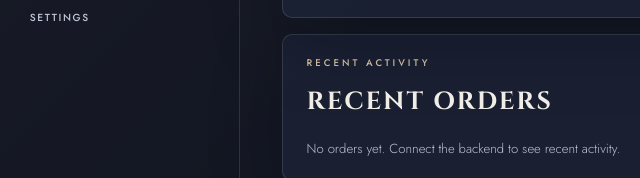
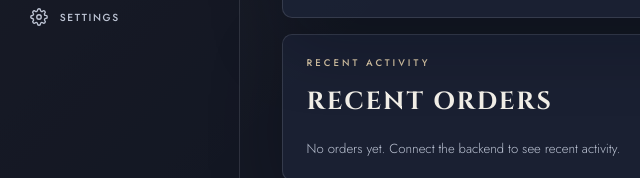
Before and after one commit to cafecurv/cafecurv.github.io, a plain HTML site: page admin/index.html in a window 1280 px wide. Shown: the part 473-651 px from the top of the page, 0-640 px from the left. Drawn offline with Linux system fonts and the light colour scheme.

Commit message:
Update index.html

```diff
--- a/admin/index.html
+++ b/admin/index.html
@@ -69,6 +69,7 @@
           <span class="nav-label">Sales</span>
         </button>
         <button type="button" class="admin-nav-link admin-nav-button" data-nav-item="settings" aria-label="Settings" aria-disabled="true">
+          <svg class="nav-icon" viewBox="0 0 24 24" fill="none" stroke="currentColor" stroke-width="1.8" stroke-linecap="round" stroke-linejoin="round" aria-hidden="true"><circle cx="12" cy="12" r="3"/><path d="M19.4 15a1.65 1.65 0 0 0 .33 1.82l.06.06a2 2 0 0 1-2.83 2.83l-.06-.06A1.65 1.65 0 0 0 15 19.4a1.65 1.65 0 0 0-1 1.51V21a2 2 0 0 1-4 0v-.09a1.65 1.65 0 0 0-1-1.51 1.65 1.65 0 0 0-1.82.33l-.06.06a2 2 0 0 1-2.83-2.83l.06-.06A1.65 1.65 0 0 0 4.6 15a1.65 1.65 0 0 0-1.51-1H3a2 2 0 0 1 0-4h.09A1.65 1.65 0 0 0 4.6 9a1.65 1.65 0 0 0-.33-1.82l-.06-.06a2 2 0 0 1 2.83-2.83l.06.06A1.65 1.65 0 0 0 9 4.6a1.65 1.65 0 0 0 1-1.51V3a2 2 0 0 1 4 0v.09A1.65 1.65 0 0 0 15 4.6a1.65 1.65 0 0 0 1.82-.33l.06-.06a2 2 0 0 1 2.83 2.83l-.06.06A1.65 1.65 0 0 0 19.4 9c.1.5.5.9 1 .9H21a2 2 0 0 1 0 4h-.09c-.5 0-.9.4-1.51 1.1z"/></svg>
           <span class="nav-label">Settings</span>
         </button>
       </nav>
```
